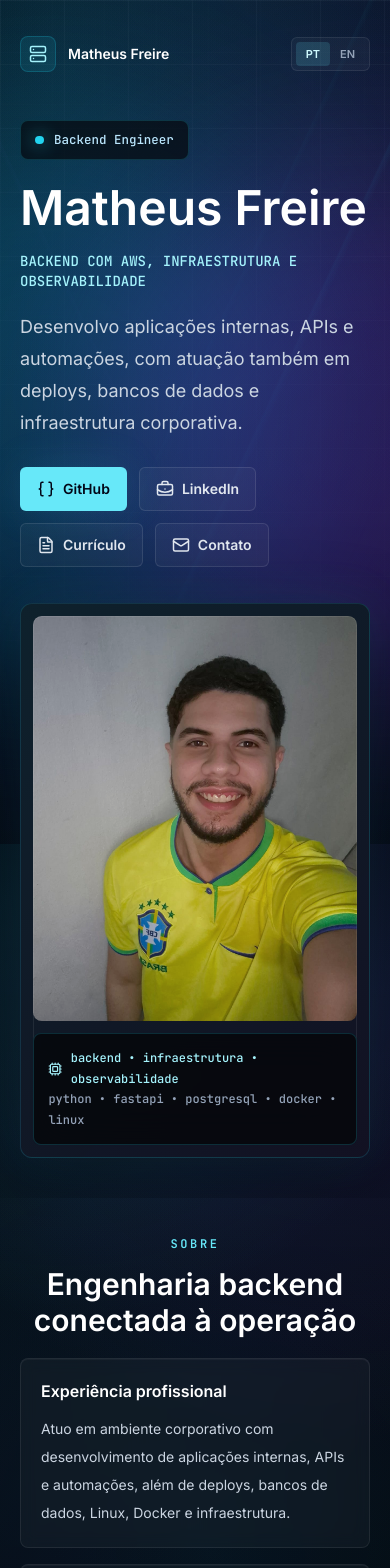
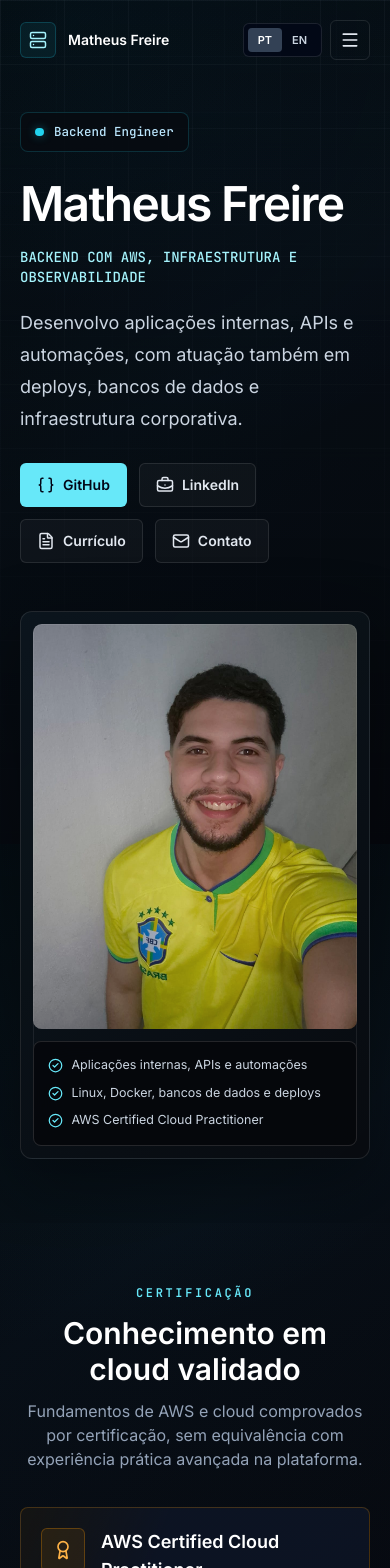
Before and after one commit to Matheus-TecDev/Portfolio, a React (Vite) app: page / in a window 390 px wide. Shown: the top 1568 px of the page. Built offline with nearby package versions, Linux system fonts and the light colour scheme.

Commit message:
style: refine portfolio layout and visual hierarchy

```diff
--- a/src/App.tsx
+++ b/src/App.tsx
@@ -27,8 +27,8 @@ export default function App() {
   return (
     <main className="app-shell min-h-screen text-slate-200">
       <HeroSection t={t} language={language} onLanguageChange={setLanguage} />
+      <CertificationSection t={t} />
       <AboutSection t={t} />
-      <CertificationSection t={t} />
       <SkillsSection t={t} />
       <ProjectsSection t={t} />
       <ContactSection t={t} />
--- a/src/components/layout/Footer.tsx
+++ b/src/components/layout/Footer.tsx
@@ -6,7 +6,7 @@ type FooterProps = {
 
 export function Footer({ t }: FooterProps) {
   return (
-    <footer className="mx-auto mt-7 max-w-7xl px-5 text-center text-sm text-slate-600">
+    <footer className="mx-auto mt-10 max-w-7xl border-t border-white/[0.07] px-5 pt-7 text-center text-sm text-slate-400">
       {t.footer}
     </footer>
   );
--- a/src/components/layout/Header.tsx
+++ b/src/components/layout/Header.tsx
@@ -1,4 +1,5 @@
-import { Server } from "lucide-react";
+import { useEffect, useState } from "react";
+import { Menu, Server, X } from "lucide-react";
 import type { Language, Translation } from "../../i18n";
 
 type HeaderProps = {
@@ -8,46 +9,49 @@ type HeaderProps = {
 };
 
 export function Header({ t, language, onLanguageChange }: HeaderProps) {
+  const [menuOpen, setMenuOpen] = useState(false);
+  const navItems = [
+    { href: "#certificacao", label: t.nav.certification },
+    { href: "#sobre", label: t.nav.about },
+    { href: "#competencias", label: t.nav.skills },
+    { href: "#projetos", label: t.nav.projects },
+    { href: "#contato", label: t.nav.contact },
+  ];
+
+  useEffect(() => {
+    const closeOnEscape = (event: KeyboardEvent) => event.key === "Escape" && setMenuOpen(false);
+    window.addEventListener("keydown", closeOnEscape);
+    return () => window.removeEventListener("keydown", closeOnEscape);
+  }, []);
+
   return (
-    <nav className="relative z-10 mx-auto flex w-full max-w-7xl items-center justify-between px-5 py-4 md:px-8">
-      <a href="#top" className="flex items-center gap-3 text-sm font-semibold text-white">
-        <span className="grid size-9 place-items-center rounded-lg border border-cyan-400/20 bg-cyan-400/10 text-cyan-200">
-          <Server size={18} />
-        </span>
-        Matheus Freire
-      </a>
-      <div className="flex items-center gap-3 md:gap-6">
-        <div className="hidden items-center gap-6 text-sm text-slate-400 md:flex">
-          <a href="#sobre" className="nav-link">{t.nav.about}</a>
-          <a href="#certificacao" className="nav-link">{t.nav.certification}</a>
-          <a href="#competencias" className="nav-link">{t.nav.skills}</a>
-          <a href="#projetos" className="nav-link">{t.nav.projects}</a>
-          <a href="#contato" className="nav-link">{t.nav.contact}</a>
-        </div>
-        <div
-          className="flex rounded-md border border-white/[0.08] bg-white/[0.035] p-1 text-[11px] font-semibold uppercase text-slate-400"
-          aria-label={t.languageToggle.label}
-        >
-          <button
-            type="button"
-            className={`rounded px-2.5 py-1 transition ${language === "pt-BR" ? "bg-cyan-300/15 text-cyan-100" : "hover:text-cyan-100"}`}
-            aria-label={t.languageToggle.options["pt-BR"]}
-            aria-pressed={language === "pt-BR"}
-            onClick={() => onLanguageChange("pt-BR")}
-          >
-            PT
-          </button>
-          <button
-            type="button"
-            className={`rounded px-2.5 py-1 transition ${language === "en" ? "bg-cyan-300/15 text-cyan-100" : "hover:text-cyan-100"}`}
-            aria-label={t.languageToggle.options.en}
-            aria-pressed={language === "en"}
-            onClick={() => onLanguageChange("en")}
-          >
-            EN
+    <header className="site-header relative z-20 mx-auto w-full max-w-7xl px-5 md:px-8">
+      <nav className="flex min-h-16 items-center justify-between" aria-label={t.nav.label}>
+        <a href="#top" className="brand-link flex items-center gap-3 text-sm font-semibold text-white">
+          <span className="grid size-9 place-items-center rounded-md border border-cyan-400/20 bg-cyan-400/[0.07] text-cyan-200"><Server size={18} /></span>
+          Matheus Freire
+        </a>
+        <div className="flex items-center gap-2 md:gap-5">
+          <div className="hidden items-center gap-5 text-sm text-slate-300 lg:flex">
+            {navItems.map((item) => <a key={item.href} href={item.href} className="nav-link">{item.label}</a>)}
+          </div>
+          <div className="language-switcher flex rounded-md border border-white/10 bg-slate-950/70 p-1 text-[11px] font-semibold uppercase text-slate-300" aria-label={t.languageToggle.label}>
+            {(["pt-BR", "en"] as const).map((option) => (
+              <button key={option} type="button" className={`rounded px-2.5 py-1 ${language === option ? "bg-slate-700 text-white" : "hover:text-white"}`} aria-label={t.languageToggle.options[option]} aria-pressed={language === option} onClick={() => onLanguageChange(option)}>
+                {option === "pt-BR" ? "PT" : "EN"}
+              </button>
+            ))}
+          </div>
+          <button type="button" className="mobile-menu-button grid size-10 place-items-center rounded-md border border-white/10 text-slate-200 lg:hidden" aria-label={menuOpen ? t.nav.closeMenu : t.nav.openMenu} aria-expanded={menuOpen} aria-controls="mobile-navigation" onClick={() => setMenuOpen((open) => !open)}>
+            {menuOpen ? <X size={20} /> : <Menu size={20} />}
           </button>
         </div>
-      </div>
-    </nav>
+      </nav>
+      {menuOpen ? (
+        <nav id="mobile-navigation" className="mobile-navigation absolute left-5 right-5 top-full grid gap-1 rounded-lg border border-white/10 bg-graphite-900 p-2 shadow-xl md:left-8 md:right-8 lg:hidden" aria-label={t.nav.mobileLabel}>
+          {navItems.map((item) => <a key={item.href} href={item.href} className="nav-link rounded-md px-4 py-3 text-sm text-slate-200" onClick={() => setMenuOpen(false)}>{item.label}</a>)}
+        </nav>
+      ) : null}
+    </header>
   );
 }
--- a/src/components/layout/SectionTitle.tsx
+++ b/src/components/layout/SectionTitle.tsx
@@ -10,7 +10,7 @@ type SectionTitleProps = {
 export function SectionTitle({ eyebrow, title, description }: SectionTitleProps) {
   return (
     <motion.div
-      className="mx-auto mb-5 max-w-3xl text-center"
+      className="mx-auto mb-9 max-w-3xl text-center md:mb-11"
       initial="hidden"
       whileInView="visible"
       viewport={{ once: true, amount: 0.35 }}
--- a/src/components/sections/CertificationSection.tsx
+++ b/src/components/sections/CertificationSection.tsx
@@ -13,7 +13,7 @@ export function CertificationSection({ t }: CertificationSectionProps) {
     <section id="certificacao" className="section">
       <SectionTitle eyebrow={t.certification.eyebrow} title={t.certification.title} description={t.certification.description} />
       <motion.article
-        className="panel mx-auto flex max-w-4xl flex-col gap-5 p-5 sm:flex-row sm:items-center sm:justify-between md:p-6"
+        className="aws-certification mx-auto flex max-w-5xl flex-col gap-5 rounded-lg border p-5 sm:flex-row sm:items-center sm:justify-between md:p-7"
         initial="hidden"
         whileInView="visible"
         viewport={{ once: true, amount: 0.35 }}
@@ -21,13 +21,13 @@ export function CertificationSection({ t }: CertificationSectionProps) {
         transition={{ duration: 0.5 }}
       >
         <div className="flex items-start gap-4">
-          <div className="icon-box shrink-0"><Award size={20} /></div>
+          <div className="aws-icon grid size-11 shrink-0 place-items-center rounded-md"><Award size={20} /></div>
           <div>
             <h3 className="text-lg font-semibold text-white">AWS Certified Cloud Practitioner</h3>
             <p className="mt-2 text-sm text-slate-400">{t.certification.issued} · {t.certification.validUntil}</p>
           </div>
         </div>
-        <a href={credentialUrl} className="btn-secondary shrink-0" target="_blank" rel="noreferrer">
+        <a href={credentialUrl} className="aws-link btn-secondary shrink-0" target="_blank" rel="noreferrer">
           <ExternalLink size={17} />
           {t.certification.verify}
         </a>
--- a/src/components/sections/HeroSection.tsx
+++ b/src/components/sections/HeroSection.tsx
@@ -1,5 +1,5 @@
 import { motion } from "framer-motion";
-import { Cpu } from "lucide-react";
+import { CheckCircle2 } from "lucide-react";
 import { fadeUp } from "../../animations";
 import { links, profile } from "../../data/profile";
 import type { Language, Translation } from "../../i18n";
@@ -18,23 +18,21 @@ export function HeroSection({ t, language, onLanguageChange }: HeroSectionProps)
   }));
 
   return (
-    <section className="relative min-h-[82vh] overflow-hidden pt-5">
+    <section className="relative min-h-[86vh] overflow-hidden pt-2">
       <div className="hero-grid" />
-      <div className="glow glow-blue" />
-      <div className="glow glow-violet" />
 
       <Header t={t} language={language} onLanguageChange={onLanguageChange} />
 
       <div
         id="top"
-        className="relative z-10 mx-auto grid min-h-[calc(82vh-76px)] w-full max-w-7xl items-center gap-9 px-5 pb-10 pt-8 md:grid-cols-[1.08fr_0.92fr] md:px-8"
+        className="relative z-10 mx-auto grid min-h-[calc(86vh-72px)] w-full max-w-7xl items-center gap-12 px-5 pb-16 pt-10 md:px-8 lg:grid-cols-[1.12fr_0.88fr]"
       >
         <motion.div initial="hidden" animate="visible" variants={fadeUp} transition={{ duration: 0.65 }}>
           <div className="status-pill">
             <span className="status-dot" />
             {t.hero.status}
           </div>
-          <h1 className="mt-6 max-w-3xl text-5xl font-semibold leading-[0.98] text-white md:text-7xl">
+          <h1 className="mt-7 max-w-3xl text-5xl font-semibold leading-[0.98] tracking-[-0.035em] text-white md:text-7xl">
             {t.hero.name}
           </h1>
           <p className="mt-5 font-mono text-sm uppercase text-cyan-200 md:text-base">{t.hero.role}</p>
@@ -68,12 +66,13 @@ export function HeroSection({ t, language, onLanguageChange }: HeroSectionProps)
         >
           <div className="profile-shell">
             <img src={profile.photo} alt={t.hero.photoAlt} className="profile-photo" />
-            <div className="profile-terminal">
-              <div className="flex items-center gap-2 text-cyan-200">
-                <Cpu size={16} />
-                {t.hero.terminalTitle}
-              </div>
-              <span>{t.hero.terminalStack}</span>
+            <div className="professional-evidence" aria-label={t.hero.evidenceLabel}>
+              {t.hero.evidence.map((item) => (
+                <div key={item} className="flex items-start gap-2">
+                  <CheckCircle2 size={15} className="mt-0.5 shrink-0 text-cyan-300" />
+                  <span>{item}</span>
+                </div>
+              ))}
             </div>
           </div>
         </motion.div>
--- a/src/components/sections/SkillsSection.tsx
+++ b/src/components/sections/SkillsSection.tsx
@@ -18,13 +18,13 @@ export function SkillsSection({ t }: SkillsSectionProps) {
         title={t.skills.title}
         description={t.skills.description}
       />
-      <div className="mx-auto grid max-w-7xl gap-3 sm:grid-cols-2 lg:grid-cols-5">
+      <div className="mx-auto grid max-w-6xl gap-4 sm:grid-cols-2 lg:grid-cols-6">
         {skillGroups.map((group, index) => {
           const Icon = group.icon;
           return (
             <motion.article
               key={group.title}
-              className="skill-card"
+              className={`skill-card ${index < 4 ? "lg:col-span-3" : "sm:col-span-2 lg:col-span-6"}`}
               initial="hidden"
               whileInView="visible"
               viewport={{ once: true, amount: 0.2 }}
--- a/src/i18n.ts
+++ b/src/i18n.ts
@@ -6,13 +6,15 @@ export const languageStorageKey = "portfolio-language";
 export const translations = {
   "pt-BR": {
     languageToggle: { label: "Idioma", options: { "pt-BR": "Português do Brasil", en: "English" } },
-    nav: { about: "Sobre", certification: "Certificação", skills: "Competências", projects: "Projetos", contact: "Contato" },
+    nav: { label: "Navegação principal", mobileLabel: "Navegação mobile", openMenu: "Abrir menu", closeMenu: "Fechar menu", about: "Sobre", certification: "Certificação", skills: "Competências", projects: "Projetos", contact: "Contato" },
     hero: {
       status: "Backend Engineer",
       name: "Matheus Freire",
       role: "Backend com AWS, infraestrutura e observabilidade",
       summary: "Desenvolvo aplicações internas, APIs e automações, com atuação também em deploys, bancos de dados e infraestrutura corporativa.",
       photoAlt: "Retrato profissional de Matheus Freire",
+      evidenceLabel: "Evidências profissionais",
+      evidence: ["Aplicações internas, APIs e automações", "Linux, Docker, bancos de dados e deploys", "AWS Certified Cloud Practitioner"],
       terminalTitle: "backend • infraestrutura • observabilidade",
       terminalStack: "python • fastapi • postgresql • docker • linux",
       links: { github: "GitHub", linkedin: "LinkedIn", resume: "Currículo", contact: "Contato" },
@@ -77,12 +79,14 @@ export const translations = {
   },
   en: {
     languageToggle: { label: "Language", options: { "pt-BR": "Brazilian Portuguese", en: "English" } },
-    nav: { about: "About", certification: "Certification", skills: "Skills", projects: "Projects", contact: "Contact" },
+    nav: { label: "Main navigation", mobileLabel: "Mobile navigation", openMenu: "Open menu", closeMenu: "Close menu", about: "About", certification: "Certification", skills: "Skills", projects: "Projects", contact: "Contact" },
     hero: {
       status: "Backend Engineer", name: "Matheus Freire",
       role: "Backend with AWS, infrastructure and observability",
       summary: "I build internal applications, APIs and automations, while also working with deployments, databases and corporate infrastructure.",
       photoAlt: "Professional portrait of Matheus Freire",
+      evidenceLabel: "Professional evidence",
+      evidence: ["Internal applications, APIs and automations", "Linux, Docker, databases and deployments", "AWS Certified Cloud Practitioner"],
       terminalTitle: "backend • infrastructure • observability",
       terminalStack: "python • fastapi • postgresql • docker • linux",
       links: { github: "GitHub", linkedin: "LinkedIn", resume: "Resume", contact: "Contact" },
--- a/src/styles.css
+++ b/src/styles.css
@@ -25,10 +25,8 @@ body {
   min-width: 320px;
   min-height: 100vh;
   background:
-    radial-gradient(circle at 16% 7%, rgba(34, 211, 238, 0.17), transparent 26rem),
-    radial-gradient(circle at 84% 18%, rgba(124, 58, 237, 0.15), transparent 28rem),
-    radial-gradient(circle at 54% 84%, rgba(14, 165, 233, 0.1), transparent 34rem),
-    linear-gradient(145deg, #02040a 0%, #07111a 38%, #080913 68%, #030508 100%),
+    radial-gradient(circle at 18% 3%, rgba(14, 116, 144, 0.1), transparent 30rem),
+    linear-gradient(145deg, #04070b 0%, #081019 46%, #070a10 100%),
     #05070a;
   background-attachment: fixed;
 }
@@ -41,10 +39,8 @@ body::before {
   pointer-events: none;
   background-image:
     linear-gradient(rgba(148, 163, 184, 0.032) 1px, transparent 1px),
-    linear-gradient(90deg, rgba(148, 163, 184, 0.032) 1px, transparent 1px),
-    linear-gradient(115deg, transparent 0 47%, rgba(34, 211, 238, 0.06) 47.25%, transparent 48%),
-    linear-gradient(245deg, transparent 0 58%, rgba(139, 92, 246, 0.05) 58.25%, transparent 59%);
-  background-size: 52px 52px, 52px 52px, 100% 100%, 100% 100%;
+    linear-gradient(90deg, rgba(148, 163, 184, 0.032) 1px, transparent 1px);
+  background-size: 56px 56px, 56px 56px;
   mask-image: linear-gradient(to bottom, rgba(0, 0, 0, 0.82), transparent 84%);
 }
 
@@ -55,10 +51,7 @@ body::after {
   z-index: 0;
   pointer-events: none;
   background:
-    radial-gradient(34rem circle at var(--mouse-x) var(--mouse-y), rgba(34, 211, 238, calc(var(--cursor-glow-opacity) * 0.16)), transparent 42%),
-    radial-gradient(24rem circle at var(--mouse-x) var(--mouse-y), rgba(124, 58, 237, calc(var(--cursor-glow-opacity) * 0.1)), transparent 48%),
-    radial-gradient(circle at 22% 28%, rgba(34, 211, 238, 0.055), transparent 26rem),
-    radial-gradient(circle at 82% 66%, rgba(124, 58, 237, 0.06), transparent 30rem);
+    radial-gradient(28rem circle at var(--mouse-x) var(--mouse-y), rgba(34, 211, 238, calc(var(--cursor-glow-opacity) * 0.055)), transparent 48%);
   opacity: 1;
   transition: opacity 240ms ease;
   will-change: background;
@@ -68,6 +61,11 @@ body::after {
   box-sizing: border-box;
 }
 
+:focus-visible {
+  outline: 2px solid #67e8f9;
+  outline-offset: 3px;
+}
+
 ::selection {
   color: #031014;
   background: #67e8f9;
@@ -75,7 +73,7 @@ body::after {
 
 @layer components {
   .section {
-    @apply relative z-10 px-5 py-8 md:px-8 md:py-11;
+    @apply relative z-10 scroll-mt-20 px-5 py-14 md:px-8 md:py-20 lg:py-24;
   }
 
   .section-eyebrow {
@@ -83,24 +81,24 @@ body::after {
   }
 
   .nav-link {
-    @apply transition-colors duration-200 hover:text-cyan-200;
+    @apply transition-colors duration-150 hover:text-white;
   }
 
   .btn-primary,
   .btn-secondary {
-    @apply inline-flex h-11 items-center justify-center gap-2 rounded-md px-4 text-sm font-semibold transition duration-200;
+    @apply inline-flex min-h-11 items-center justify-center gap-2 rounded-md px-4 py-2 text-sm font-semibold transition duration-150;
   }
 
   .btn-primary {
-    @apply border border-cyan-300/30 bg-cyan-300 text-slate-950 shadow-blue-soft hover:bg-cyan-200;
+    @apply border border-cyan-300/30 bg-cyan-300 text-slate-950 hover:bg-cyan-200;
   }
 
   .btn-secondary {
-    @apply border border-white/10 bg-white/[0.035] text-slate-200 hover:border-cyan-300/30 hover:bg-cyan-300/10 hover:text-cyan-100;
+    @apply border border-white/10 bg-white/[0.035] text-slate-200 hover:border-white/20 hover:bg-white/[0.07] hover:text-white;
   }
 
   .panel {
-    @apply rounded-lg border border-white/[0.08] bg-white/[0.035] shadow-[inset_0_1px_0_rgba(255,255,255,0.04)] backdrop-blur transition duration-300 hover:-translate-y-1 hover:border-cyan-300/35 hover:bg-cyan-300/[0.055] hover:shadow-[0_0_34px_rgba(34,211,238,0.16),0_0_26px_rgba(124,58,237,0.08),inset_0_1px_0_rgba(255,255,255,0.06)];
+    @apply rounded-lg border border-white/[0.09] bg-slate-900/55 shadow-[inset_0_1px_0_rgba(255,255,255,0.035)] transition duration-150 hover:border-white/[0.16] hover:bg-slate-900/75;
   }
 
   .icon-box {
@@ -108,7 +106,7 @@ body::after {
   }
 
   .skill-card {
-    @apply flex min-h-36 flex-col rounded-lg border border-white/[0.08] bg-white/[0.035] p-4 shadow-[inset_0_1px_0_rgba(255,255,255,0.04)] backdrop-blur transition duration-300 hover:-translate-y-1 hover:border-cyan-300/40 hover:bg-cyan-300/[0.055] hover:shadow-[0_0_36px_rgba(34,211,238,0.17),0_0_28px_rgba(124,58,237,0.09)];
+    @apply flex min-h-36 flex-col rounded-lg border border-white/[0.09] bg-slate-900/55 p-5 shadow-[inset_0_1px_0_rgba(255,255,255,0.035)] transition duration-150 hover:border-white/[0.16] hover:bg-slate-900/75;
   }
 
   .tech-chip {
@@ -116,7 +114,7 @@ body::after {
   }
 
   .project-card {
-    @apply rounded-lg border border-white/[0.08] bg-gradient-to-b from-white/[0.06] to-white/[0.025] p-4 shadow-[inset_0_1px_0_rgba(255,255,255,0.05)] backdrop-blur transition duration-300 hover:-translate-y-1 hover:border-cyan-300/45 hover:bg-cyan-300/[0.045] hover:shadow-[0_0_42px_rgba(34,211,238,0.18),0_0_30px_rgba(124,58,237,0.1),inset_0_1px_0_rgba(255,255,255,0.07)];
+    @apply rounded-lg border border-white/[0.1] bg-slate-900/65 p-5 shadow-[0_18px_50px_rgba(0,0,0,0.18),inset_0_1px_0_rgba(255,255,255,0.04)] transition duration-150 hover:border-white/[0.18];
   }
 
   .project-card-compact {
@@ -132,7 +130,7 @@ body::after {
   }
 
   .project-type {
-    @apply font-mono text-[11px] font-semibold uppercase tracking-[0.16em] text-slate-500;
+    @apply font-mono text-[11px] font-semibold uppercase tracking-[0.16em] text-slate-400;
   }
 
   .project-label {
@@ -144,7 +142,7 @@ body::after {
   }
 
   .project-link {
-    @apply inline-flex h-8 items-center justify-center gap-2 rounded-md border border-white/[0.1] bg-white/[0.035] px-3 text-xs font-semibold text-slate-300 transition hover:border-cyan-300/25 hover:bg-cyan-300/10 hover:text-cyan-100;
+    @apply inline-flex min-h-9 items-center justify-center gap-2 rounded-md border border-white/[0.1] bg-white/[0.035] px-3 py-1.5 text-xs font-semibold text-slate-200 transition hover:border-white/20 hover:bg-white/[0.07] hover:text-white;
   }
 
   .project-details {
@@ -179,9 +177,7 @@ body::after {
   position: relative;
   z-index: 1;
   isolation: isolate;
-  background:
-    radial-gradient(circle at top, rgba(8, 47, 73, 0.24), transparent 34rem),
-    linear-gradient(to bottom, rgba(5, 7, 10, 0.14), rgba(5, 7, 10, 0.42));
+  background: linear-gradient(to bottom, rgba(5, 7, 10, 0.06), rgba(5, 7, 10, 0.3));
 }
 
 .app-shell > * {
@@ -194,9 +190,8 @@ body::after {
   inset: 0;
   background-image:
     linear-gradient(rgba(148, 163, 184, 0.05) 1px, transparent 1px),
-    linear-gradient(90deg, rgba(148, 163, 184, 0.05) 1px, transparent 1px),
-    linear-gradient(115deg, transparent 0 48%, rgba(34, 211, 238, 0.08) 48.25%, transparent 49%);
-  background-size: 64px 64px, 64px 64px, 100% 100%;
+    linear-gradient(90deg, rgba(148, 163, 184, 0.05) 1px, transparent 1px);
+  background-size: 64px 64px, 64px 64px;
   mask-image: linear-gradient(to bottom, black, transparent 88%);
 }
 
@@ -205,28 +200,6 @@ body::after {
   position: absolute;
   inset: 0;
   background: linear-gradient(to bottom, rgba(5, 7, 10, 0), #05070a 92%);
-}
-
-.glow {
-  position: absolute;
-  width: 34rem;
-  height: 34rem;
-  border-radius: 999px;
-  filter: blur(90px);
-  opacity: 0.24;
-  pointer-events: none;
-}
-
-.glow-blue {
-  top: 8rem;
-  left: -14rem;
-  background: #0ea5e9;
-}
-
-.glow-violet {
-  right: -16rem;
-  top: 10rem;
-  background: #7c3aed;
 }
 
 .status-pill {
@@ -248,19 +221,19 @@ body::after {
   height: 0.52rem;
   border-radius: 999px;
   background: #22d3ee;
-  box-shadow: 0 0 18px rgba(34, 211, 238, 0.8);
+  box-shadow: 0 0 10px rgba(34, 211, 238, 0.4);
 }
 
 .profile-shell {
   position: relative;
   overflow: hidden;
-  border: 1px solid rgba(34, 211, 238, 0.16);
+  border: 1px solid rgba(255, 255, 255, 0.1);
   border-radius: 0.75rem;
   background:
-    linear-gradient(135deg, rgba(56, 189, 248, 0.12), rgba(139, 92, 246, 0.08)),
+    linear-gradient(135deg, rgba(56, 189, 248, 0.055), transparent),
     #080b10;
   padding: 0.75rem;
-  box-shadow: 0 24px 80px rgba(0, 0, 0, 0.42), 0 0 48px rgba(56, 189, 248, 0.12);
+  box-shadow: 0 24px 70px rgba(0, 0, 0, 0.38);
 }
 
 .profile-shell::before {
@@ -282,25 +255,41 @@ body::after {
   filter: saturate(0.9) contrast(1.04);
 }
 
-.profile-terminal {
+.professional-evidence {
   position: absolute;
   right: 1.5rem;
   bottom: 1.5rem;
   z-index: 3;
   width: min(19rem, calc(100% - 3rem));
-  border: 1px solid rgba(34, 211, 238, 0.18);
+  border: 1px solid rgba(255, 255, 255, 0.12);
   border-radius: 0.5rem;
   background: rgba(5, 7, 10, 0.82);
   padding: 0.9rem;
-  color: #94a3b8;
-  font-family: "JetBrains Mono", ui-monospace, monospace;
-  font-size: 0.75rem;
-  line-height: 1.7;
+  color: #cbd5e1;
+  font-size: 0.78rem;
+  line-height: 1.5;
   backdrop-filter: blur(18px);
+  display: grid;
+  gap: 0.55rem;
+}
+
+.aws-certification {
+  border-color: rgba(255, 153, 0, 0.22);
+  background: linear-gradient(110deg, rgba(255, 153, 0, 0.055), rgba(15, 23, 42, 0.7) 36%);
+}
+
+.aws-icon {
+  border: 1px solid rgba(255, 153, 0, 0.28);
+  background: rgba(255, 153, 0, 0.09);
+  color: #ffb347;
+}
+
+.aws-link:hover {
+  border-color: rgba(255, 153, 0, 0.34);
 }
 
 @media (max-width: 480px) {
-  .profile-terminal {
+  .professional-evidence {
     position: relative;
     right: auto;
     bottom: auto;
@@ -315,8 +304,21 @@ body::after {
   }
 
   body::after {
-    background:
-      radial-gradient(circle at 22% 20%, rgba(34, 211, 238, 0.08), transparent 24rem),
-      radial-gradient(circle at 80% 72%, rgba(124, 58, 237, 0.08), transparent 28rem);
+    background: none;
   }
 }
+
+@media (prefers-reduced-motion: reduce) {
+  html { scroll-behavior: auto; }
+  *, *::before, *::after {
+    animation-duration: 0.01ms !important;
+    animation-iteration-count: 1 !important;
+    scroll-behavior: auto !important;
+    transition-duration: 0.01ms !important;
+  }
+  [style*="transform"], [style*="opacity"] {
+    opacity: 1 !important;
+    transform: none !important;
+  }
+  body::after { display: none; }
+}
```
